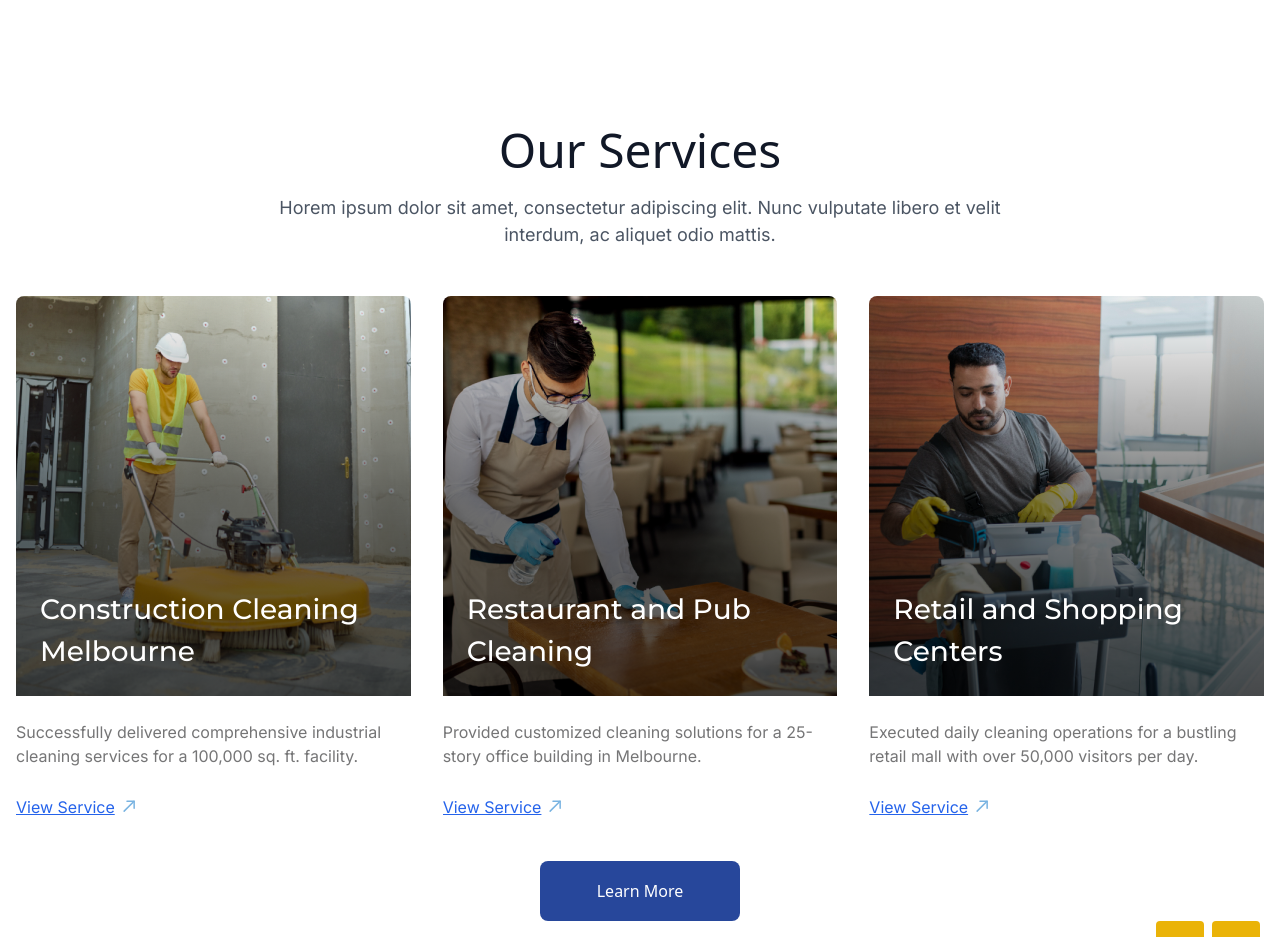
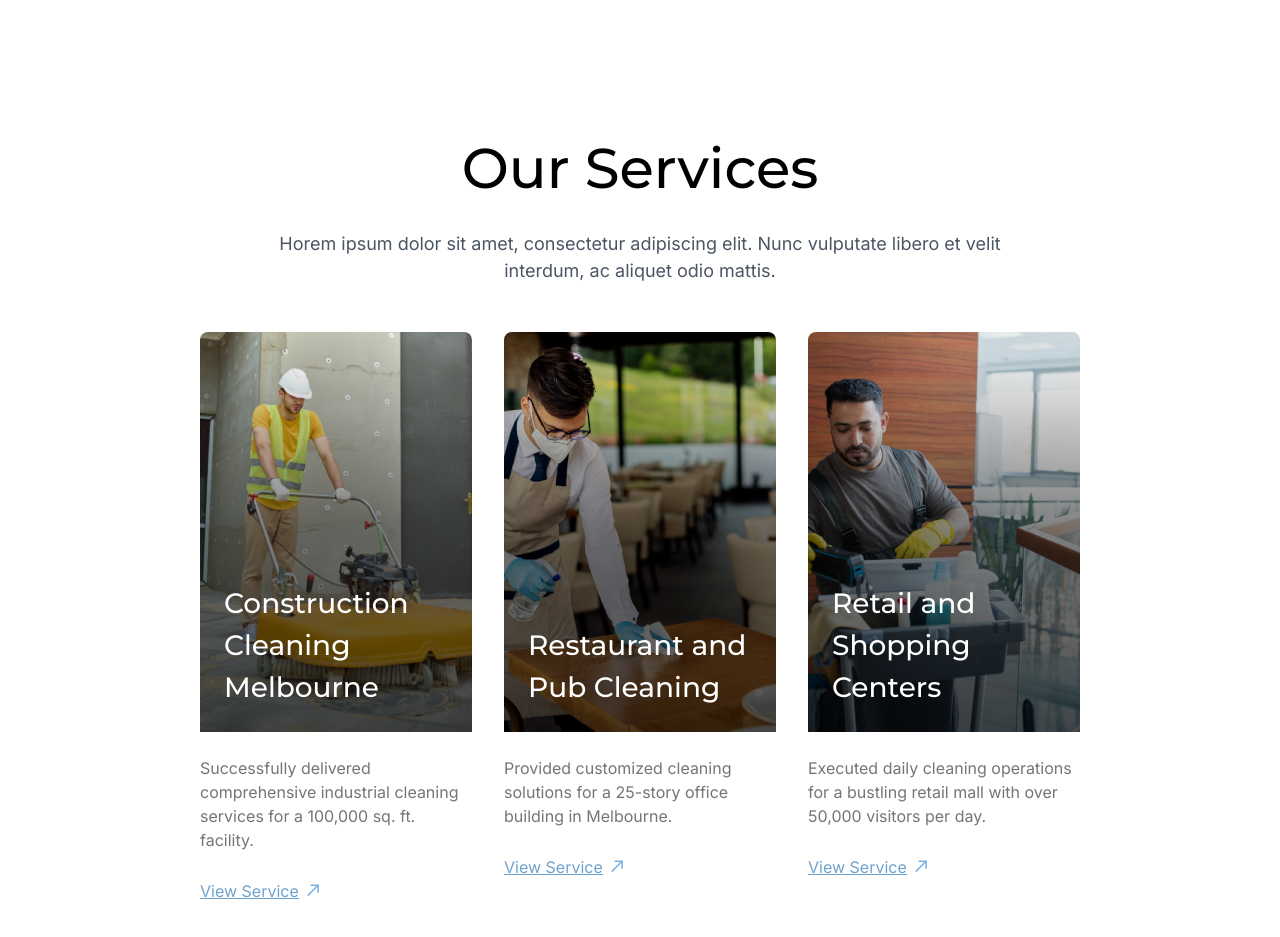
Before and after one commit to ceejay077/oda-new-one, a Next.js app: page /services-category in a window 1280 px wide. Shown: the part 708-1645 px from the top of the page. Built offline with nearby package versions, Linux system fonts and the light colour scheme.

Commit message:
our service section alignment

```diff
--- a/app/components/home/our-services.tsx
+++ b/app/components/home/our-services.tsx
@@ -15,6 +15,10 @@ const interfont = Inter({
 const interfont700 = Inter({
   subsets: ["latin"],
   weight: "400",
+});
+const montserratfont = Montserrat({
+  subsets: ["latin"],
+  weight: "500",
 });
 
 const serviceData = [
@@ -68,10 +72,10 @@ function OurServices() {
   };
 
   return (
-    <div className="flex flex-col items-center mt-11 lg:mt-32 ">
+    <div className="flex flex-col items-center mt-11 lg:mt-32">
       {/* Title and Description Section */}
-      <div className="text-center mb-12 w-[724px]">
-        <h2 className="text-[56px] text-gray-900 dark:text-sectionTitle sm:text-4xl xl:text-5xl ">
+      <div className="text-center mb-12">
+        <h2 className= {`text-[56px] text-center ${montserratfont.className}`}>
           Our Services
         </h2>
         <p
@@ -83,7 +87,7 @@ function OurServices() {
       </div>
 
       {/* Navigation Container */}
-      <div className="w-full max-w-[1400px] px-4">
+      <div className="w-full max-w-full  px-[200px]">
         {/* Slider Section */}
         <div className="flex justify-between gap-8 mb-8">
           {getVisibleServices().map((service, index) => (
@@ -117,7 +121,7 @@ function OurServices() {
                 <div className="mt-4 ">
                   <button
                     className={`inline-flex underline
-                       items-center px-0 py-2 text-[16px] font-medium text-blue-600 hover:text-blue-800 transition-colors ${interfont700.className}`}
+                       items-center px-0 py-2 text-[16px] font-medium text-blue-600 hover:text-blue-800 transition-colors secondary-blue ${interfont700.className}`}
                   >
                     View Service
                     <svg
--- a/app/page.tsx
+++ b/app/page.tsx
@@ -46,7 +46,7 @@ export default function Home() {
           <div className="sm:mt-5 lg:mt-40 snap-start">
             <About />
           </div>
-          <div className="snap-start">
+          <div className="flex flex-col  item-center snap-start">
             <OurServices />
           </div>
           <div className="section-100 flex flex-col justify-center item-center snap-start">
```
